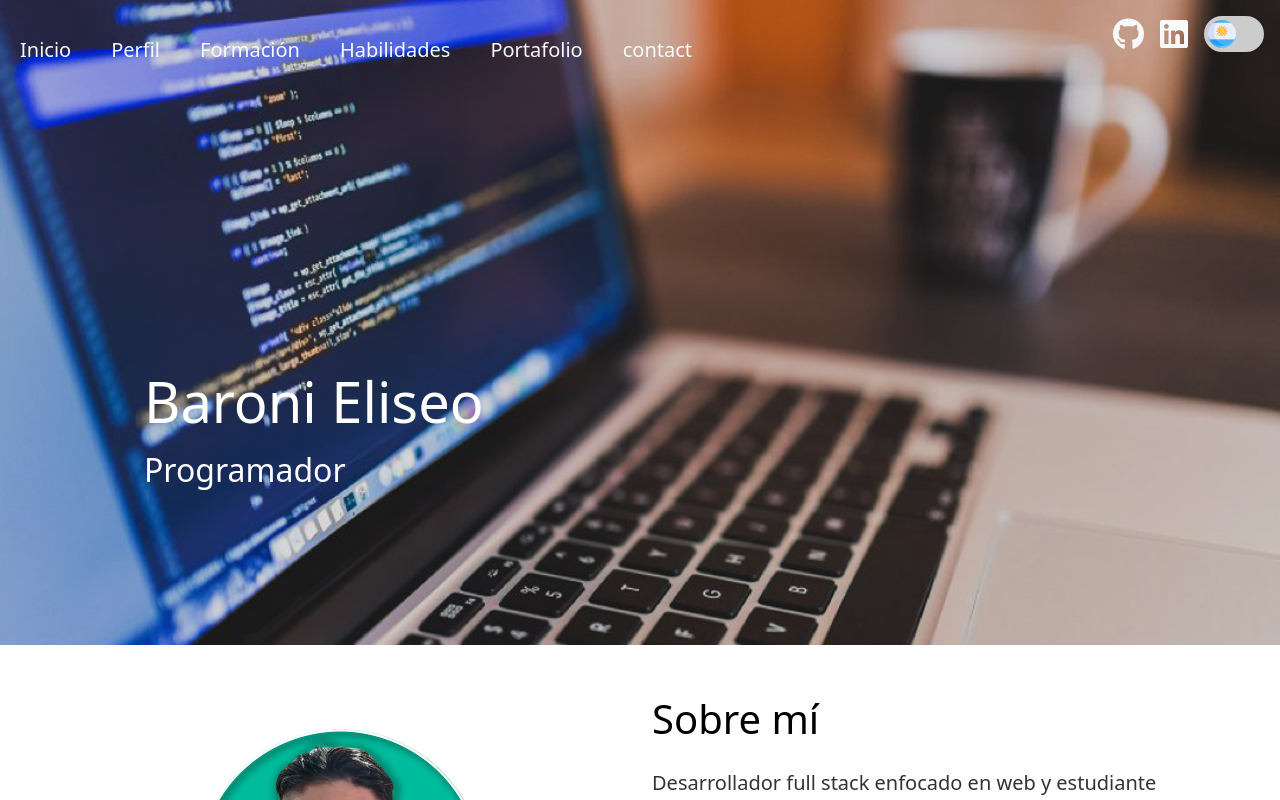
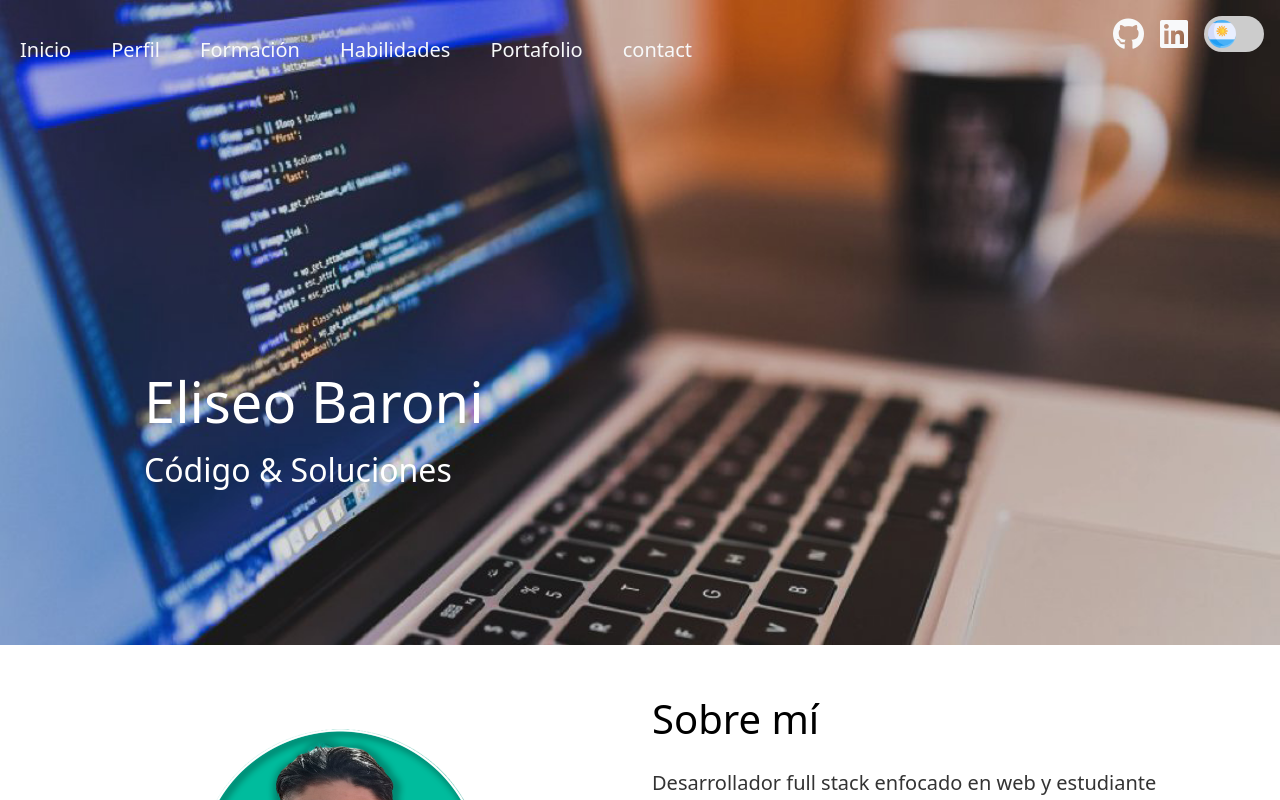
Before and after one commit to Eliseo-Baroni-97/personalpage, a React (Vite) app: page / in a window 1280 px wide. Shown: the top 800 px of the page. Built offline with nearby package versions, Linux system fonts and the light colour scheme.

Commit message:
feat: Update hero title and subtitle

```diff
--- a/i18n.js
+++ b/i18n.js
@@ -13,8 +13,8 @@ i18next
           "education": "Education",
           "skills": "Skills",
           "projectsLink": "Portfolio",
-          "nombre": "Baroni Eliseo",
-          "ocupacion": "Programmer",
+          "nombre": "Eliseo Baroni",
+          "ocupacion": "Code & Solutions",
           "bannerAlt": "Laptop on a desk with programming setup",
           "name": "About me",
           "description": "Full stack developer focused on web and an advanced student (final year) of a Bachelor's in Computer Science. I transform needs into functional solutions with performance, accessibility, and maintainability. End-to-end experience, documentation, and support. Autonomy in execution and collaboration for quality results.",
@@ -88,7 +88,7 @@ i18next
           "ingles": "English",
           "projects": {
             "1": { "title": "Wonderful World", "description": "A travel blog project inviting us to discover different places around the world.", "badgeText": "Rolling Project", "type": "Travel Blog" },
-            "2": { "title": "Rolling News", "description": "A news website project, including weather forecasts and currency prices.", "badgeText": "Rolling Project", "type": "News" },
+            "2": { "title": "Rolling News", "description": "A news website project, including weather forecasts, and currency prices.", "badgeText": "Rolling Project", "type": "News" },
             "3": { "title": "Rolling Ubisoft", "description": "A gaming page project inspired by the Ubisoft platform.", "badgeText": "Rolling Project", "type": "Video Games" },
             "4": { "title": "Discord Bot", "description": "Explore innovative projects and digital solutions that blend design, development, and technology to deliver unique experiences. Check out my portfolio.", "badgeText": "Personal", "type": "Personal Project" },
             "5": { "title": "My Digital Portfolio", "description": "Explore innovative projects and digital solutions that blend design, development, and technology to deliver unique experiences. Check out my portfolio.", "badgeText": "Personal", "type": "Personal Project" }
@@ -110,8 +110,8 @@ i18next
           "education": "Formación",
           "skills": "Habilidades",
           "projectsLink": "Portafolio",
-          "nombre": "Baroni Eliseo",
-          "ocupacion": "Programador",
+          "nombre": "Eliseo Baroni",
+          "ocupacion": "Código & Soluciones",
           "bannerAlt": "Laptop sobre un escritorio con un entorno de programación",
           "name": "Sobre mí",
           "description": "Desarrollador full stack enfocado en web y estudiante avanzado (último año) de Lic. en Informática. Transformo necesidades en soluciones funcionales con performance, accesibilidad y mantenibilidad. Experiencia end-to-end, documentación y soporte. Autonomía para ejecutar y colaboración para resultados de calidad.",
```
